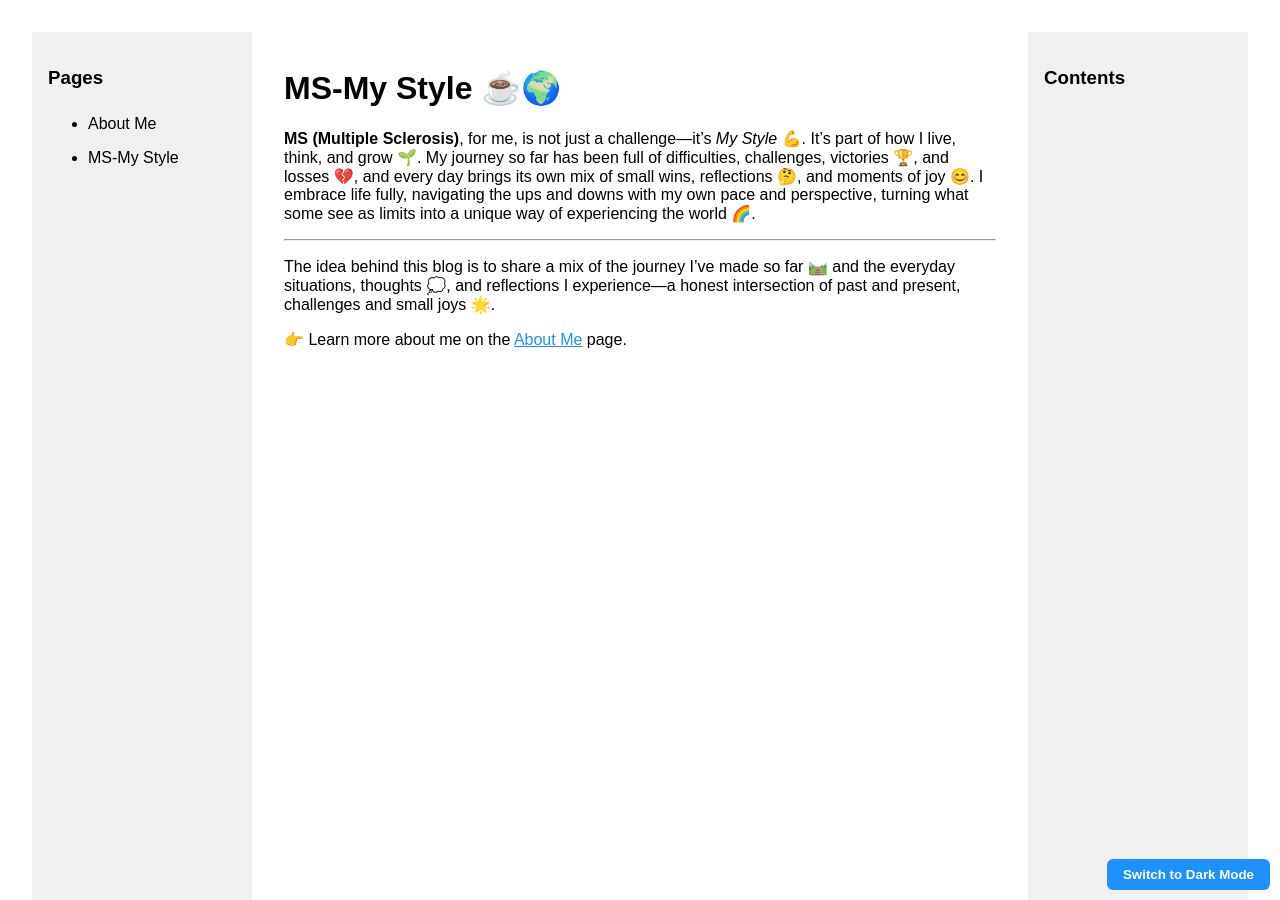
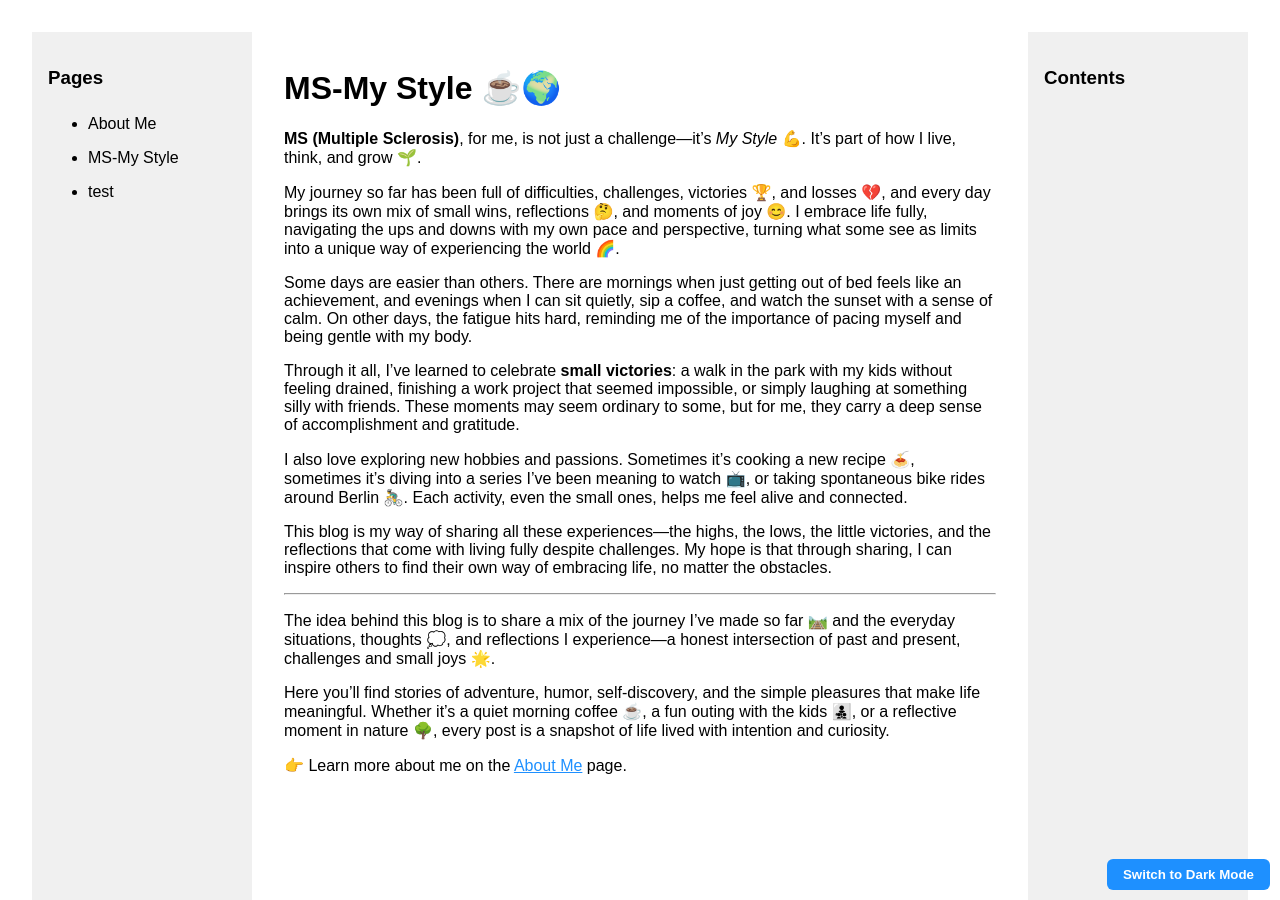
Before and after one commit to enricomariazotti-alt/enricomariazotti-alt.github.io, a Jekyll site: the page built from index.md, in a window 1280 px wide and 900 px high. Built offline with Jekyll 4.4.1, drawn with Linux system fonts in a browser that asks for light colours.

Commit message:
updated intdex

```diff
--- a/index.md
+++ b/index.md
@@ -5,12 +5,22 @@ layout: default
 
 # MS-My Style ☕🌍
 
+**MS (Multiple Sclerosis)**, for me, is not just a challenge—it’s *My Style* 💪. It’s part of how I live, think, and grow 🌱.
 
+My journey so far has been full of difficulties, challenges, victories 🏆, and losses 💔, and every day brings its own mix of small wins, reflections 🤔, and moments of joy 😊. I embrace life fully, navigating the ups and downs with my own pace and perspective, turning what some see as limits into a unique way of experiencing the world 🌈.
 
-**MS (Multiple Sclerosis)**, for me, is not just a challenge—it’s *My Style* 💪. It’s part of how I live, think, and grow 🌱. My journey so far has been full of difficulties, challenges, victories 🏆, and losses 💔, and every day brings its own mix of small wins, reflections 🤔, and moments of joy 😊. I embrace life fully, navigating the ups and downs with my own pace and perspective, turning what some see as limits into a unique way of experiencing the world 🌈.
+Some days are easier than others. There are mornings when just getting out of bed feels like an achievement, and evenings when I can sit quietly, sip a coffee, and watch the sunset with a sense of calm. On other days, the fatigue hits hard, reminding me of the importance of pacing myself and being gentle with my body.
+
+Through it all, I’ve learned to celebrate **small victories**: a walk in the park with my kids without feeling drained, finishing a work project that seemed impossible, or simply laughing at something silly with friends. These moments may seem ordinary to some, but for me, they carry a deep sense of accomplishment and gratitude.
+
+I also love exploring new hobbies and passions. Sometimes it’s cooking a new recipe 🍝, sometimes it’s diving into a series I’ve been meaning to watch 📺, or taking spontaneous bike rides around Berlin 🚴‍♂️. Each activity, even the small ones, helps me feel alive and connected.
+
+This blog is my way of sharing all these experiences—the highs, the lows, the little victories, and the reflections that come with living fully despite challenges. My hope is that through sharing, I can inspire others to find their own way of embracing life, no matter the obstacles.
 
 ---
 
 The idea behind this blog is to share a mix of the journey I’ve made so far 🛤️ and the everyday situations, thoughts 💭, and reflections I experience—a honest intersection of past and present, challenges and small joys 🌟.
 
+Here you’ll find stories of adventure, humor, self-discovery, and the simple pleasures that make life meaningful. Whether it’s a quiet morning coffee ☕, a fun outing with the kids 👨‍👧‍👦, or a reflective moment in nature 🌳, every post is a snapshot of life lived with intention and curiosity.
+
 👉 Learn more about me on the [About Me](about.md) page.
```
Also changed, not shown: about.md (+7 -1 lines), test.md (+5 -0 lines).
